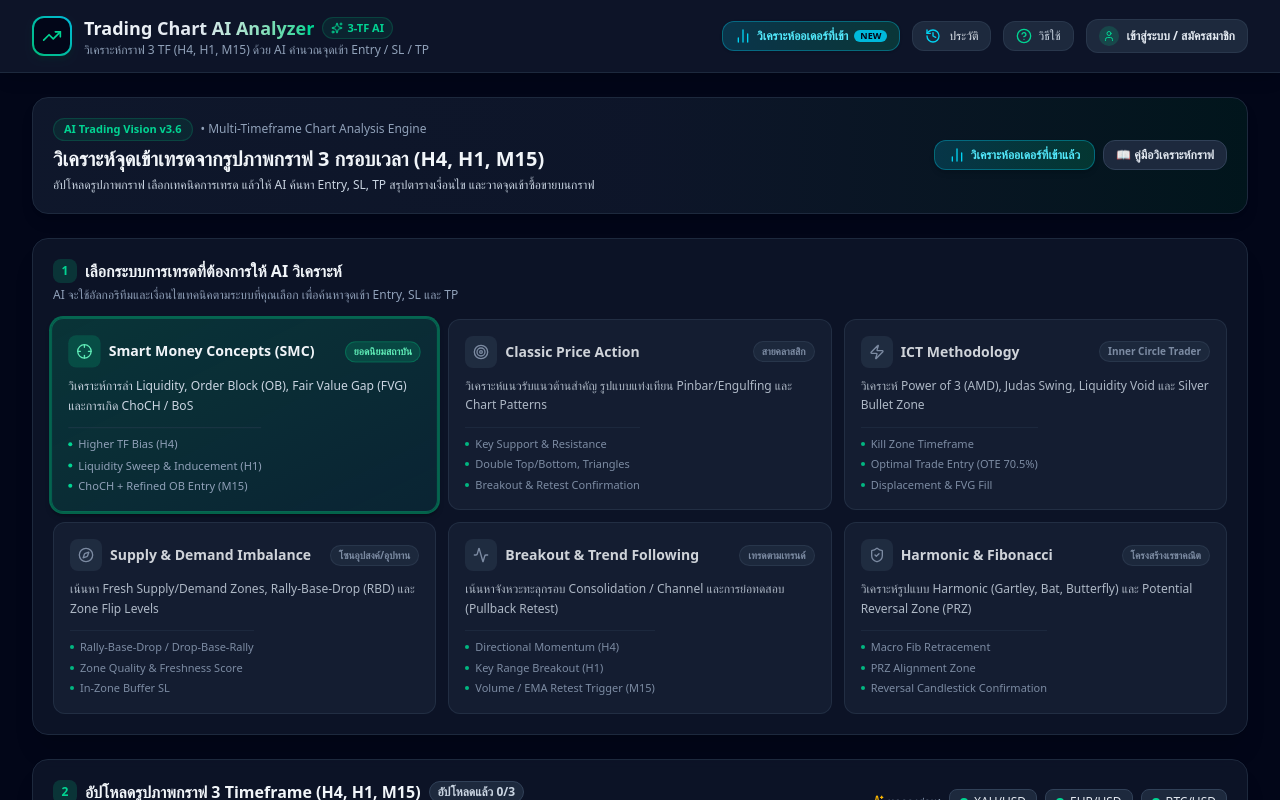
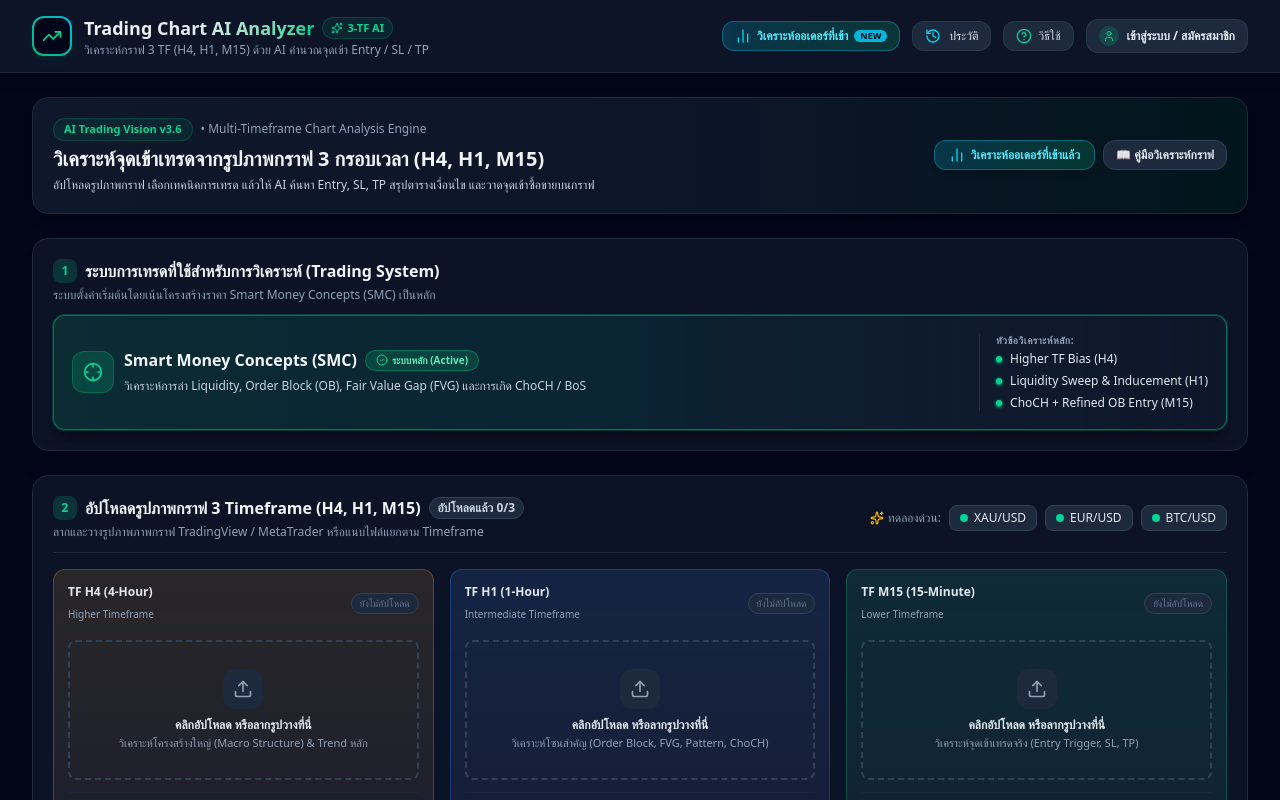
Before and after one commit to suwannasingjame-max/Trading-Chart-AI-, a React (Vite) app: page / in a window 1280 px wide. Shown: the top 800 px of the page. Built offline with nearby package versions, Linux system fonts and the light colour scheme.

Commit message:
feat: standardize on SMC strategy
Removed secondary strategies to focus exclusively on SMC. Updated sample presets and strategy selectors to reflect the refined core methodology.

```diff
--- a/src/components/StrategySelector.tsx
+++ b/src/components/StrategySelector.tsx
@@ -1,6 +1,6 @@
 import React from 'react';
 import { StrategyType } from '../types';
-import { ShieldCheck, Target, Crosshair, Zap, Compass, Activity, Info } from 'lucide-react';
+import { Crosshair, CheckCircle2 } from 'lucide-react';
 
 interface StrategySelectorProps {
   selectedStrategy: StrategyType;
@@ -21,56 +21,11 @@
   {
     id: 'SMC',
     name: 'Smart Money Concepts (SMC)',
-    badge: 'ยอดนิยมสถาบัน',
+    badge: 'ระบบหลัก (Active)',
     icon: Crosshair,
     description: 'วิเคราะห์การล่า Liquidity, Order Block (OB), Fair Value Gap (FVG) และการเกิด ChoCH / BoS',
     focusPoints: ['Higher TF Bias (H4)', 'Liquidity Sweep & Inducement (H1)', 'ChoCH + Refined OB Entry (M15)'],
     colorTheme: 'from-emerald-500/20 to-teal-500/10 border-emerald-500/40 text-emerald-400',
-  },
-  {
-    id: 'PRICE_ACTION',
-    name: 'Classic Price Action',
-    badge: 'สายคลาสสิก',
-    icon: Target,
-    description: 'วิเคราะห์แนวรับแนวต้านสำคัญ รูปแบบแท่งเทียน Pinbar/Engulfing และ Chart Patterns',
-    focusPoints: ['Key Support & Resistance', 'Double Top/Bottom, Triangles', 'Breakout & Retest Confirmation'],
-    colorTheme: 'from-blue-500/20 to-indigo-500/10 border-blue-500/40 text-blue-400',
-  },
-  {
-    id: 'ICT',
-    name: 'ICT Methodology',
-    badge: 'Inner Circle Trader',
-    icon: Zap,
-    description: 'วิเคราะห์ Power of 3 (AMD), Judas Swing, Liquidity Void และ Silver Bullet Zone',
-    focusPoints: ['Kill Zone Timeframe', 'Optimal Trade Entry (OTE 70.5%)', 'Displacement & FVG Fill'],
-    colorTheme: 'from-purple-500/20 to-pink-500/10 border-purple-500/40 text-purple-400',
-  },
-  {
-    id: 'SUPPLY_DEMAND',
-    name: 'Supply & Demand Imbalance',
-    badge: 'โซนอุปสงค์/อุปทาน',
-    icon: Compass,
-    description: 'เน้นหา Fresh Supply/Demand Zones, Rally-Base-Drop (RBD) และ Zone Flip Levels',
-    focusPoints: ['Rally-Base-Drop / Drop-Base-Rally', 'Zone Quality & Freshness Score', 'In-Zone Buffer SL'],
-    colorTheme: 'from-amber-500/20 to-orange-500/10 border-amber-500/40 text-amber-400',
-  },
-  {
-    id: 'BREAKOUT_TREND',
-    name: 'Breakout & Trend Following',
-    badge: 'เทรดตามเทรนด์',
-    icon: Activity,
-    description: 'เน้นหาจังหวะทะลุกรอบ Consolidation / Channel และการย่อทดสอบ (Pullback Retest)',
-    focusPoints: ['Directional Momentum (H4)', 'Key Range Breakout (H1)', 'Volume / EMA Retest Trigger (M15)'],
-    colorTheme: 'from-cyan-500/20 to-sky-500/10 border-cyan-500/40 text-cyan-400',
-  },
-  {
-    id: 'HARMONIC',
-    name: 'Harmonic & Fibonacci',
-    badge: 'โครงสร้างเรขาคณิต',
-    icon: ShieldCheck,
-    description: 'วิเคราะห์รูปแบบ Harmonic (Gartley, Bat, Butterfly) และ Potential Reversal Zone (PRZ)',
-    focusPoints: ['Macro Fib Retracement', 'PRZ Alignment Zone', 'Reversal Candlestick Confirmation'],
-    colorTheme: 'from-rose-500/20 to-red-500/10 border-rose-500/40 text-rose-400',
   },
 ];
 
@@ -80,66 +35,62 @@
 }) => {
   return (
     <div className="bg-slate-900/80 rounded-2xl p-5 border border-slate-800 shadow-xl backdrop-blur-sm">
-      <div className="flex items-center justify-between mb-4">
+      <div className="flex items-center justify-between mb-3">
         <div>
           <h2 className="text-base font-bold text-slate-100 flex items-center gap-2">
             <span className="flex h-6 w-6 items-center justify-center rounded-lg bg-emerald-500/20 text-emerald-400 text-xs font-bold">
               1
             </span>
-            เลือกระบบการเทรดที่ต้องการให้ AI วิเคราะห์
+            ระบบการเทรดที่ใช้สำหรับการวิเคราะห์ (Trading System)
           </h2>
           <p className="text-xs text-slate-400 mt-1">
-            AI จะใช้อัลกอริทึมและเงื่อนไขเทคนิคตามระบบที่คุณเลือก เพื่อค้นหาจุดเข้า Entry, SL และ TP
+            ระบบตั้งค่าเริ่มต้นโดยเน้นโครงสร้างราคา Smart Money Concepts (SMC) เป็นหลัก
           </p>
         </div>
       </div>
 
-      <div className="grid grid-cols-1 sm:grid-cols-2 lg:grid-cols-3 gap-3">
+      <div className="w-full">
         {STRATEGIES.map((strat) => {
           const Icon = strat.icon;
-          const isSelected = selectedStrategy === strat.id;
+          const isSelected = selectedStrategy === strat.id || true;
 
           return (
             <button
               key={strat.id}
+              type="button"
               onClick={() => onSelectStrategy(strat.id)}
-              className={`relative text-left p-4 rounded-xl transition-all duration-200 border flex flex-col justify-between ${
+              className={`w-full text-left p-4.5 rounded-xl transition-all duration-200 border flex flex-col sm:flex-row sm:items-center justify-between gap-4 ${
                 isSelected
-                  ? `bg-gradient-to-br ${strat.colorTheme} shadow-md shadow-black/40 ring-2 ring-emerald-500/50 scale-[1.01]`
-                  : 'bg-slate-800/60 hover:bg-slate-800 border-slate-700/60 text-slate-300 opacity-85 hover:opacity-100'
+                  ? `bg-gradient-to-r from-emerald-500/15 via-teal-500/10 to-slate-900 shadow-lg shadow-black/40 border-emerald-500/50 ring-1 ring-emerald-500/30`
+                  : 'bg-slate-800/60 border-slate-700/60 text-slate-300'
               }`}
             >
-              <div>
-                <div className="flex items-center justify-between gap-2 mb-2">
-                  <div className="flex items-center gap-2">
-                    <div
-                      className={`p-2 rounded-lg ${
-                        isSelected ? 'bg-emerald-500/20 text-emerald-300' : 'bg-slate-700/50 text-slate-400'
-                      }`}
-                    >
-                      <Icon className="w-4 h-4" />
+              <div className="space-y-1.5 max-w-xl">
+                <div className="flex items-center gap-2.5">
+                  <div className="p-2.5 rounded-xl bg-emerald-500/20 text-emerald-400 border border-emerald-500/30">
+                    <Icon className="w-5 h-5" />
+                  </div>
+                  <div>
+                    <div className="flex items-center gap-2">
+                      <span className="font-extrabold text-base text-slate-100">{strat.name}</span>
+                      <span className="text-[10px] font-bold px-2.5 py-0.5 rounded-full bg-emerald-500/20 text-emerald-300 border border-emerald-500/40 flex items-center gap-1">
+                        <CheckCircle2 className="w-3 h-3 text-emerald-400" />
+                        {strat.badge}
+                      </span>
                     </div>
-                    <span className="font-bold text-sm text-slate-100">{strat.name}</span>
+                    <p className="text-xs text-slate-300 leading-relaxed mt-1">{strat.description}</p>
                   </div>
-                  <span
-                    className={`text-[10px] font-semibold px-2 py-0.5 rounded-full border ${
-                      isSelected
-                        ? 'bg-emerald-500/20 text-emerald-300 border-emerald-500/30'
-                        : 'bg-slate-700/40 text-slate-400 border-slate-600/40'
-                    }`}
-                  >
-                    {strat.badge}
-                  </span>
                 </div>
-
-                <p className="text-xs text-slate-300 leading-relaxed mb-3">{strat.description}</p>
               </div>
 
-              <div className="pt-2 border-t border-slate-700/40 text-[11px] text-slate-400 space-y-1">
+              <div className="pt-2 sm:pt-0 sm:pl-4 sm:border-l border-slate-700/50 text-xs text-slate-300 shrink-0 space-y-1.5">
+                <span className="text-[10px] font-bold text-slate-400 uppercase tracking-wider block mb-1">
+                  หัวข้อวิเคราะห์หลัก:
+                </span>
                 {strat.focusPoints.map((pt, idx) => (
-                  <div key={idx} className="flex items-center gap-1.5">
-                    <span className="w-1 h-1 rounded-full bg-emerald-400" />
-                    <span>{pt}</span>
+                  <div key={idx} className="flex items-center gap-2">
+                    <span className="w-1.5 h-1.5 rounded-full bg-emerald-400 shadow-sm shadow-emerald-400" />
+                    <span className="font-medium text-slate-200">{pt}</span>
                   </div>
                 ))}
               </div>
--- a/src/data/samplePresets.ts
+++ b/src/data/samplePresets.ts
@@ -137,7 +137,7 @@
 export const SAMPLE_PRESETS: SamplePreset[] = [
   {
     id: 'gold_smc_buy',
-    name: 'XAUUSD (ทองคำ) - SMC Buy Setup',
+    name: 'XAUUSD (ทองคำ) - SMC Bullish Order Block Setup',
     symbol: 'XAU/USD',
     strategy: 'SMC',
     description: 'ตัวอย่างทองคำ TF H4 เป็น Trend ขาขึ้น, H1 ดึงกลับมาซับ Liquidity Sweep และ M15 เกิด ChoCH สร้าง FVG Demand Zone',
@@ -146,23 +146,23 @@
     m15DataUrl: generateCandlestickChartSvg('Lower TF Refined Entry Zone', 'M15', 'XAUUSD', 'bull'),
   },
   {
-    id: 'eurusd_pa_sell',
-    name: 'EURUSD - Price Action Double Top Breakout',
+    id: 'eurusd_smc_sell',
+    name: 'EURUSD - SMC Bearish OB & FVG Sell Setup',
     symbol: 'EUR/USD',
-    strategy: 'PRICE_ACTION',
-    description: 'ตัวอย่าง EURUSD เกิดรูปแบบ Double Top บน H4 Breakout Neckline ใน H1 และเกิด Pullback Retest ใน M15',
-    h4DataUrl: generateCandlestickChartSvg('Macro Key Resistance Level', 'H4', 'EURUSD', 'bear'),
-    h1DataUrl: generateCandlestickChartSvg('Double Top Neckline Break', 'H1', 'EURUSD', 'bear'),
-    m15DataUrl: generateCandlestickChartSvg('Neckline Retest & Pinbar Entry', 'M15', 'EURUSD', 'bear'),
+    strategy: 'SMC',
+    description: 'ตัวอย่าง EURUSD เกิดโครงสร้าง Bearish ChoCH บน H4, H1 Sweep Buy-side Liquidity และ M15 เข้าเทรดในโซน Bearish Order Block',
+    h4DataUrl: generateCandlestickChartSvg('Macro Bearish Structure & ChoCH', 'H4', 'EURUSD', 'bear'),
+    h1DataUrl: generateCandlestickChartSvg('Buy-side Liquidity Sweep', 'H1', 'EURUSD', 'bear'),
+    m15DataUrl: generateCandlestickChartSvg('Bearish Order Block & FVG Entry', 'M15', 'EURUSD', 'bear'),
   },
   {
-    id: 'btcusd_ict_silverbullet',
-    name: 'BTCUSD (Bitcoin) - ICT Silver Bullet & OTE',
+    id: 'btcusd_smc_buy',
+    name: 'BTCUSD (Bitcoin) - SMC Liquidity Sweep & Demand Zone',
     symbol: 'BTC/USD',
-    strategy: 'ICT',
-    description: 'ตัวอย่าง Bitcoin ช่วง Killzone เกิด Judas Swing กวาด Liquidity ก่อนเกิด Displacement ทะลุ FVG ปรับฐานเข้าโซน OTE 70.5%',
-    h4DataUrl: generateCandlestickChartSvg('Macro Liquidity Voids & Bias', 'H4', 'BTCUSD', 'bull'),
-    h1DataUrl: generateCandlestickChartSvg('Judas Swing & FVG Displacement', 'H1', 'BTCUSD', 'bull'),
-    m15DataUrl: generateCandlestickChartSvg('OTE 70.5% Fib Alignment', 'M15', 'BTCUSD', 'bull'),
+    strategy: 'SMC',
+    description: 'ตัวอย่าง Bitcoin เกิดการกวาด Sell-side Liquidity ใต้ Swing Low ก่อนมีแรง Displacement สร้าง FVG และย่อทดสอบ Demand Zone',
+    h4DataUrl: generateCandlestickChartSvg('Macro Liquidity & Higher TF Bias', 'H4', 'BTCUSD', 'bull'),
+    h1DataUrl: generateCandlestickChartSvg('Displacement & FVG Creation', 'H1', 'BTCUSD', 'bull'),
+    m15DataUrl: generateCandlestickChartSvg('Refined Demand Zone Retest', 'M15', 'BTCUSD', 'bull'),
   },
 ];
```
